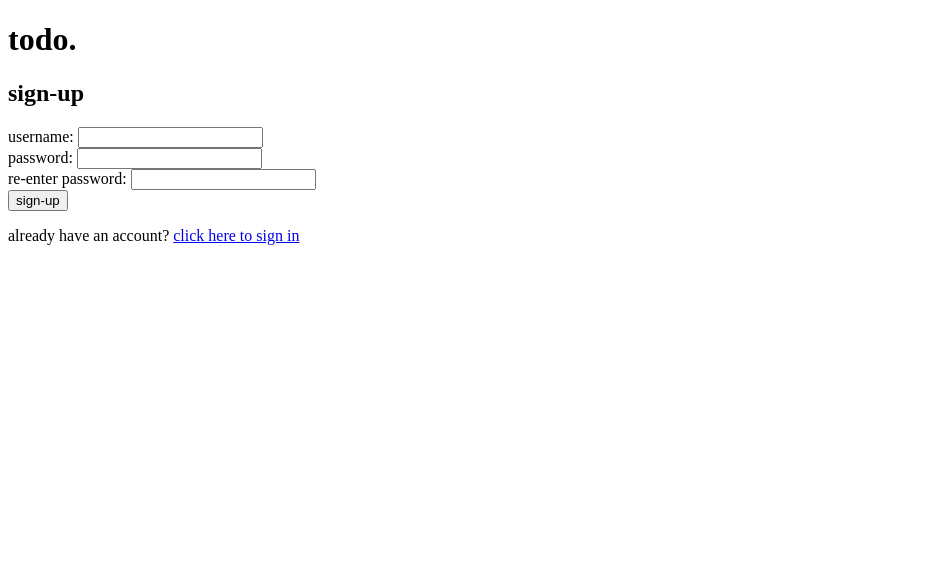
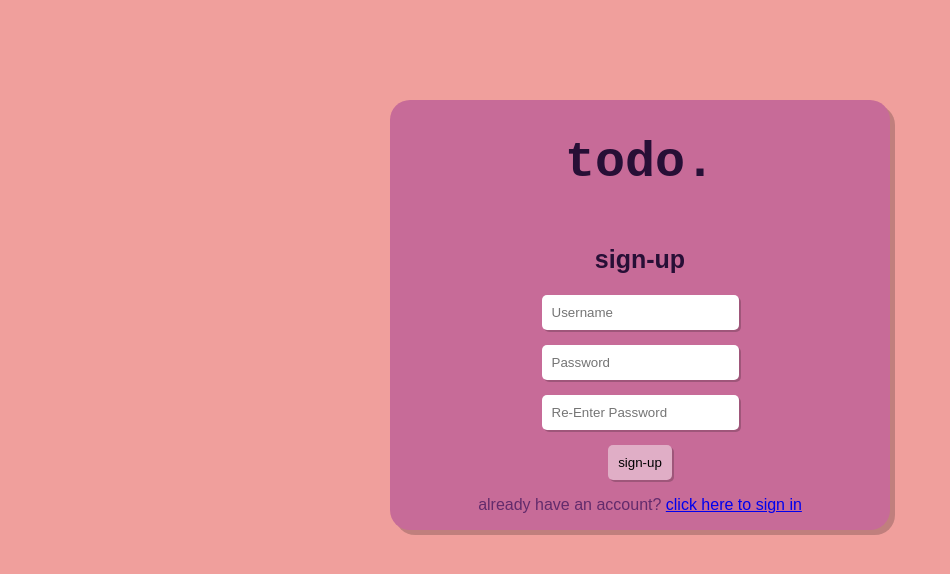
Before and after one commit to isaac853/ExampleNeaProject, a Flask app: page /signup in a window 1280 px wide. Shown: the top 574 px of the page, without its empty margins (0-950 px from the left). Run offline with Flask 3, Linux system fonts and the light colour scheme.

Commit message:
minor styling

```diff
--- /dev/null
+++ b/static/styles/colourScheme.css
@@ -0,0 +1,7 @@
+:root{
+    --main-bg-colour: #f09f9c;
+    --main-fg-colour:#632b6c;
+    --secondary-bg-colour: #c76b98;
+    --secondary-fg-colour:	#270f36;
+    --button-colour: #e0aec6;
+}
--- /dev/null
+++ b/static/styles/global.css
@@ -0,0 +1,11 @@
+body{
+    background-color: var(--main-bg-colour);
+    color: var(--main-fg-colour);
+    font-family: Arial, Helvetica, sans-serif;
+}
+
+h1{
+
+    font-family: 'Courier New', Courier, monospace;
+    color: var(--secondary-fg-colour)
+}
--- /dev/null
+++ b/static/styles/signinandup.css
@@ -0,0 +1,46 @@
+.container{
+    background-color: var(--secondary-bg-colour);
+    width: 500px;
+    display: flex;
+    flex-direction: column;
+    align-items: center;
+    margin: auto;
+    margin-top: 100px;
+    border-radius: 20px;
+    box-shadow: 5px 5px rgb(0, 0, 0, 0.2);
+}
+
+.title{
+
+    font-size: 50px;
+}
+
+.subtitle{
+    color: var(--secondary-fg-colour);
+    font-size: 25px;
+    gap: 15px;
+}
+
+form{
+
+    display: flex;
+    flex-direction: column;
+    gap: 15px;
+    align-items: center;
+
+}
+
+
+input{
+
+    padding: 10px;
+    border-radius: 5px;
+    border: none;
+    box-shadow: 2px 2px rgb(0, 0, 0, 0.2);
+
+}
+
+input[type="submit"]{
+
+    background-color: var(--button-colour);
+}
--- a/templates/base.html
+++ b/templates/base.html
@@ -4,6 +4,8 @@
     <meta charset="UTF-8">
     <meta name="viewport" content="width=device-width, initial-scale=1.0">
     <title>{% block title %}To Do App{% endblock %}</title>
+    <link rel = "stylesheet" href = "{{ url_for('static',filename = 'styles/colourScheme.css') }}">
+    <link rel = "stylesheet" href = "{{ url_for('static',filename = 'styles/global.css') }}">
     {% block head %} {% endblock %}
 
 </head>
--- a/templates/signup.html
+++ b/templates/signup.html
@@ -5,25 +5,29 @@
 To Do App : sign-up
 {% endblock %}
 
+{% block head %}
+    <link rel = "stylesheet" href = "{{ url_for('static',filename = 'styles/signinandup.css') }}">
+{% endblock %}
+
 {% block content %}
-<div>
-    <h1>todo.</h1>
-    <h2>sign-up</h2>
+<div class = "container">
+    <h1 class = "title">todo.</h1>
+    <h2 class = "subtitle">sign-up</h2>
     <form action = "/auth/createuser" method = "post">
         <div>
-            <label for="username">username:</label>
-            <input name="username" id="username" type="text" required minlength="3"/>
+            <!-- <label for="username">username:</label> -->
+            <input name="username" id="username" type="text" required minlength="3" placeholder="Username"/>
 
         </div>
 
         <div>
-            <label for="password">password:</label>
-            <input name="password" id="password" type="password" required minlength = "8"/>
+            <!-- <label for="password">password:</label> -->
+            <input name="password" id="password" type="password" required minlength = "8" placeholder="Password"/>
 
         </div>
         <div>
-            <label for="repassword">re-enter password:</label>
-            <input name="repassword" id="repassword" type="password" required minlength = "8"/>
+            <!-- <label for="repassword">re-enter password:</label> -->
+            <input name="repassword" id="repassword" type="password" required minlength = "8"placeholder="Re-Enter Password"/>
 
         </div>
         <div>
```
Also changed, not shown: templates/signin.html (+13 -7 lines).
